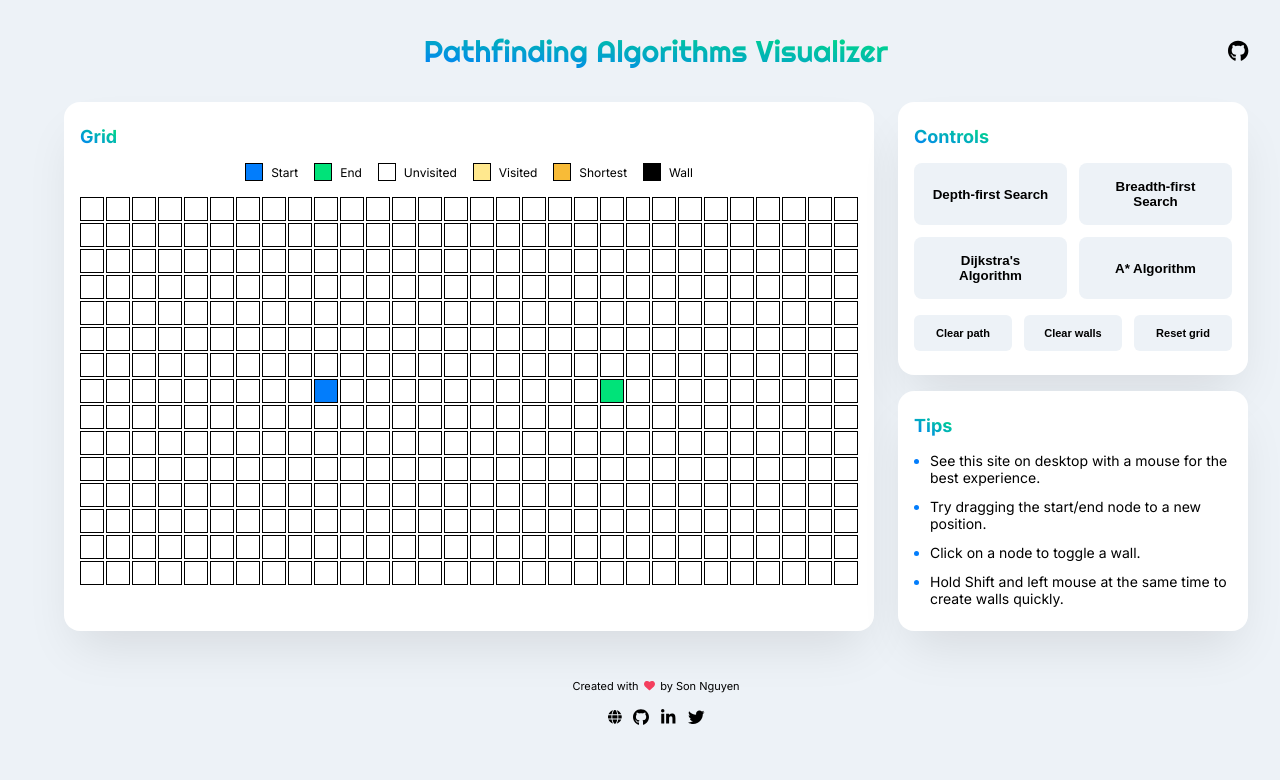
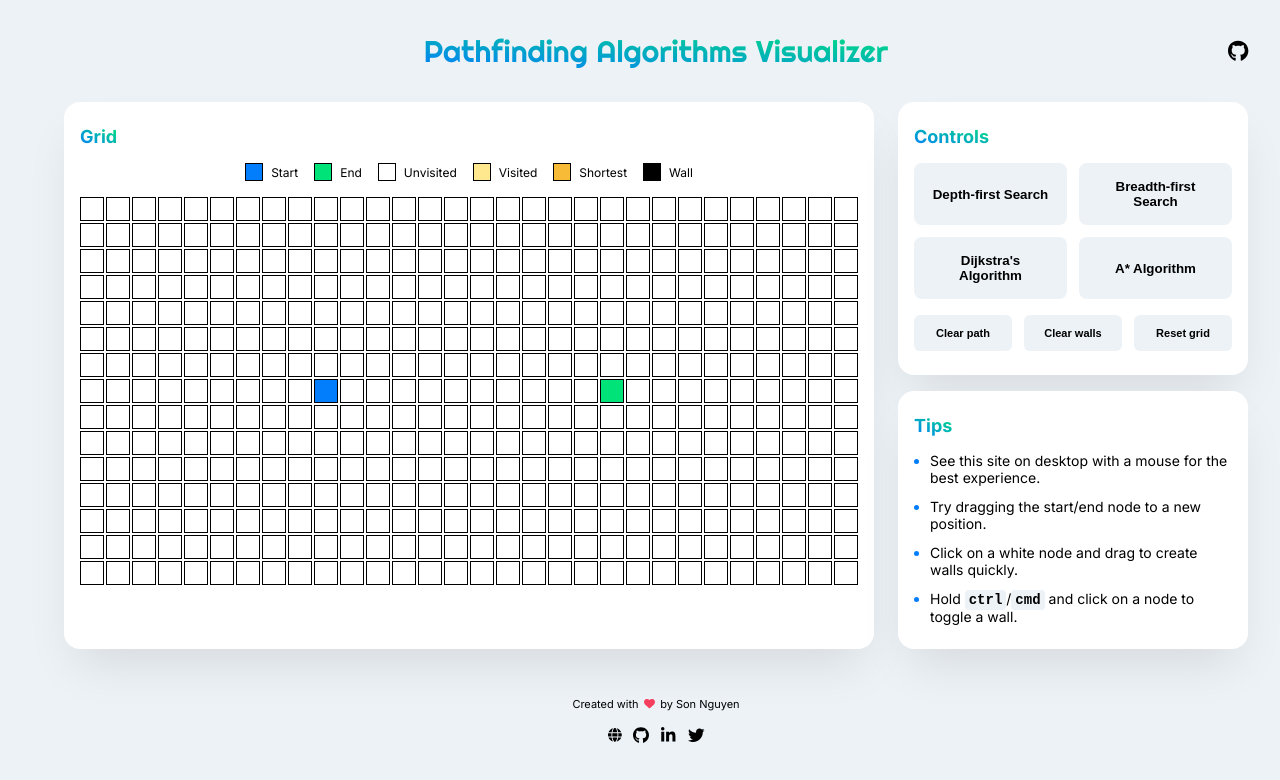
Before and after one commit to sonngdev/algorithms-visualizer, a React (Vite) app: page / in a window 1280 px wide. Shown: the top 780 px of the page. Built offline with nearby package versions, Linux system fonts and the light colour scheme.

Commit message:
feat: switch behavior to create walls quickly and toggle one wall

```diff
--- a/src/App.css
+++ b/src/App.css
@@ -178,6 +178,13 @@
   color: var(--color-accent-1);
 }
 
+code {
+  background-color: var(--color-background);
+  padding: 0.1rem 0.25rem;
+  border-radius: 0.25rem;
+  font-weight: bold;
+}
+
 footer {
   width: 100%;
   display: flex;
--- a/src/App.tsx
+++ b/src/App.tsx
@@ -388,12 +388,12 @@ function App() {
           </li>
           <li>
             <div>
-              Click on a node to toggle a wall.
+              Click on a white node and drag to create walls quickly.
             </div>
           </li>
           <li>
             <div>
-              Hold Shift and left mouse at the same time to create walls quickly.
+              Hold <code>ctrl</code>/<code>cmd</code> and click on a node to toggle a wall.
             </div>
           </li>
         </ul>
--- a/src/components/Node.tsx
+++ b/src/components/Node.tsx
@@ -81,26 +81,26 @@ export default function Node({
 
   // Click a node to toggle a wall
   const handleClick = (event: MouseEvent<HTMLDivElement>) => {
-    if (type === NodeType.MIDDLE && !event.shiftKey) {
+    if (type === NodeType.MIDDLE && event.metaKey) {
       onClick(row, col);
     }
   };
 
   // Mouse down and drag to create walls quickly
   const handleMouseDown = (event: MouseEvent<HTMLDivElement>) => {
-    if (type === NodeType.MIDDLE && event.shiftKey) {
+    if (type === NodeType.MIDDLE && !event.metaKey) {
       onMouseDown(row, col);
     }
   };
 
   const handleMouseEnter = (event: MouseEvent<HTMLDivElement>) => {
-    if (type === NodeType.MIDDLE && event.shiftKey) {
+    if (type === NodeType.MIDDLE && !event.metaKey) {
       onMouseEnter(row, col);
     }
   };
 
   const handleMouseUp = (event: MouseEvent<HTMLDivElement>) => {
-    if (event.shiftKey) {
+    if (!event.metaKey) {
       onMouseUp();
     }
   };
```
